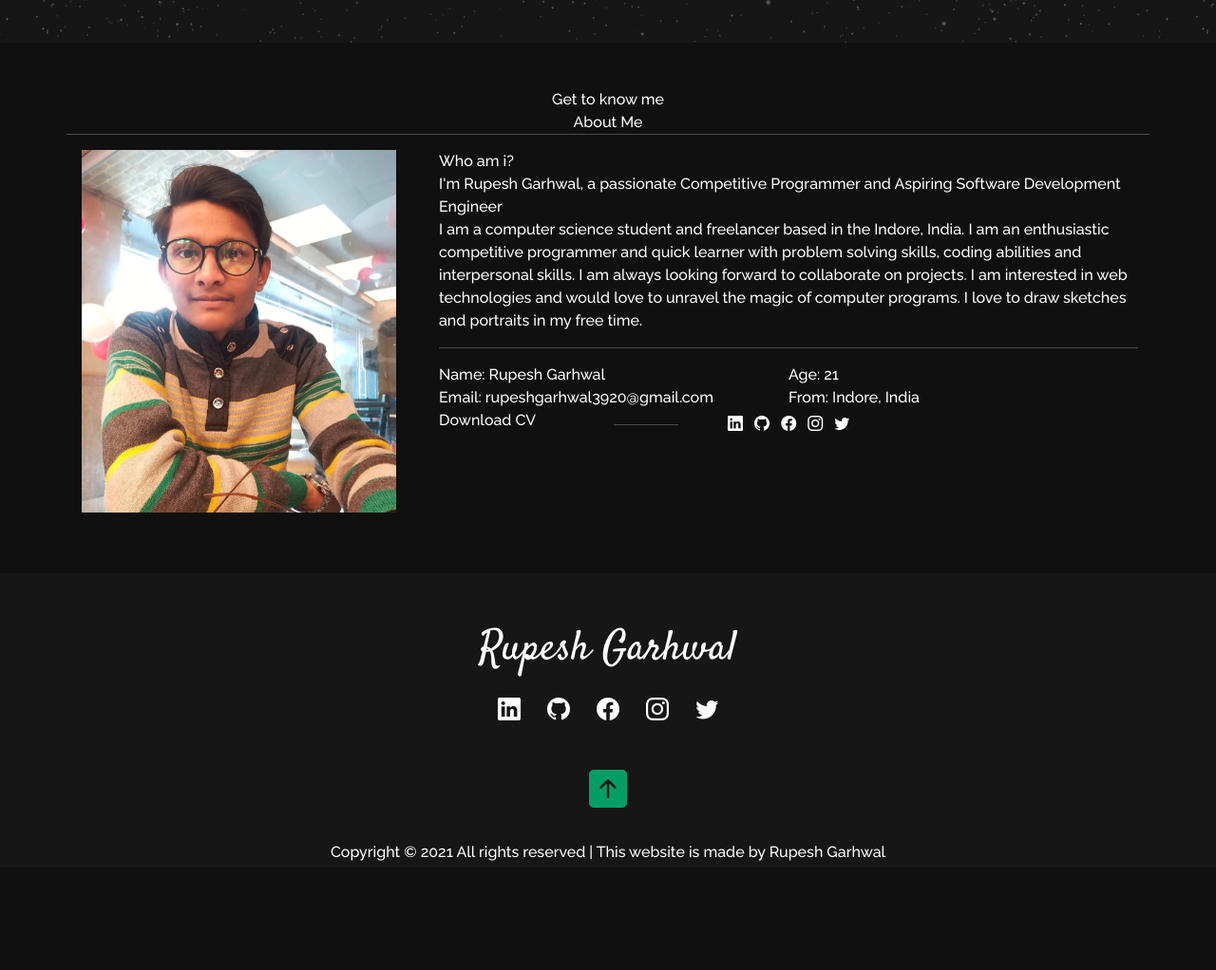
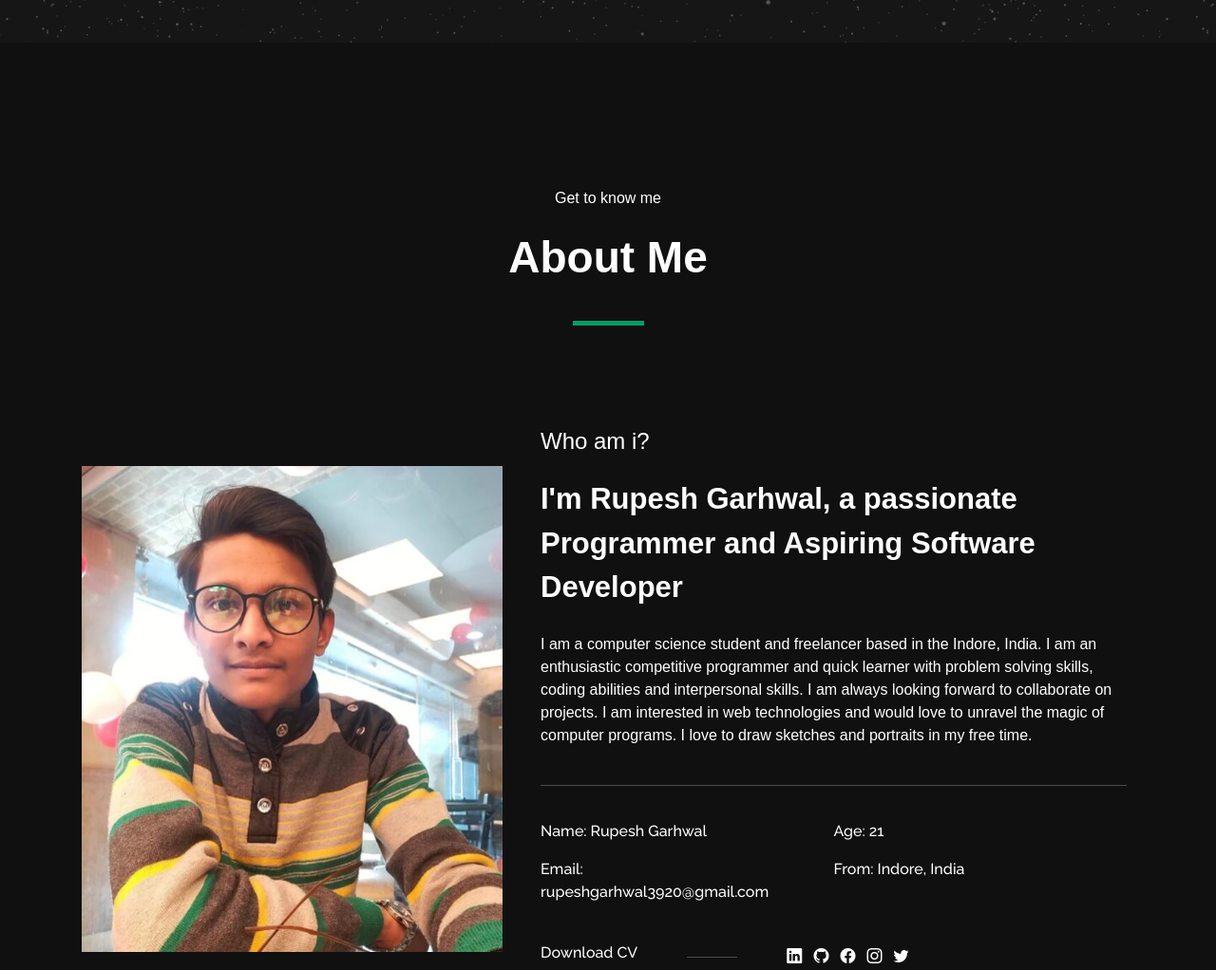
Before and after one commit to rg-rupeee/rupesh-garhwal, a plain HTML site: page src/index.html in a window 1280 px wide. Shown: the part 755-1777 px from the top of the page at 95% size. Before the commit the page ends 1669 px from the top, so only its background shows below. Drawn offline with nearby package versions, Linux system fonts and the light colour scheme.

Commit message:
about section work

```diff
--- a/src/index.html
+++ b/src/index.html
@@ -123,33 +123,33 @@
 		</main>
 
 		<!-- about section -->
-		<div id="About" class="py-5">
-			<div class="container">
+		<div id="About" class="py-5 my-5">
+			<div class="container mt-5">
 				<div class="row align-items-center justify-content-center text-center">
-					<div class="col-12">Get to know me</div>
-					<div class="col-12">About Me</div>
+					<div class="col-12 title-sec p-1 m-1">Get to know me</div>
+					<div class="col-12 title-main p-1 m-1">About Me</div>
 				</div>
-				<div class="row">
-					<hr />
+				<div class="row justify-content-center p-2 m-3">
+					<hr class="main-hr" style="height: 5px" />
 				</div>
-				<div class="row">
-					<div class="col-lg-4 px-3">
+				<div class="row py-5 align-items-center">
+					<div class="col-xl-5 px-3 text-center">
 						<img
 							class="rupesh-photo pb-3"
-							src="img.webp"
+							src="img-rg.webp"
 							alt="Rupesh Garhwal Photo"
-							width="95%"
+							width="100%"
 							draggable="false"
 						/>
 					</div>
-					<div class="col-lg-8">
-						<div class="row">
-							<div class="col-12">Who am i?</div>
-							<div class="col-12">
-								I'm Rupesh Garhwal, a passionate Competitive Programmer and
-								Aspiring Software Development Engineer
+					<div class="col-xl-7">
+						<div class="row py-1 my-1 px-0 mx-0">
+							<div class="col-12 whomi py-1 my-1">Who am i?</div>
+							<div class="col-12 about-main py-2 my-1">
+								I'm Rupesh Garhwal, a passionate Programmer and Aspiring
+								Software Developer
 							</div>
-							<div class="col-12">
+							<div class="col-12 about-desc py-2 my-1">
 								I am a computer science student and freelancer based in the
 								Indore, India. I am an enthusiastic competitive programmer and
 								quick learner with problem solving skills, coding abilities and
@@ -158,18 +158,18 @@
 								to unravel the magic of computer programs. I love to draw
 								sketches and portraits in my free time.
 							</div>
-							<div class="col-12">
+							<div class="col-12 py-2 my-1">
 								<hr />
 							</div>
-							<div class="row">
+							<div class="row py-1 my-1">
 								<div class="col-6">Name: Rupesh Garhwal</div>
 								<div class="col-6">Age: 21</div>
 							</div>
-							<div class="row">
+							<div class="row py-1 my-1">
 								<div class="col-6">Email: rupeshgarhwal3920@gmail.com</div>
 								<div class="col-6">From: Indore, India</div>
 							</div>
-							<div class="row">
+							<div class="row py-3 my-3">
 								<div class="col-lg-3">
 									<div class="btn-cv">Download CV</div>
 								</div>
--- a/src/style.css
+++ b/src/style.css
@@ -1,4 +1,4 @@
-@import url("https://fonts.googleapis.com/css2?family=Raleway:wght@400;500&family=Satisfy&display=swap");
+@import url("https://fonts.googleapis.com/css2?family=Raleway:wght@400;500&family=Satisfy&family=Poppins:wght@400;500;600;700;800&display=swap");
 
 html {
 	scroll-behavior: smooth;
@@ -96,29 +96,71 @@ ul {
 	color: #009e66;
 }
 
-footer{
+.title-main {
+	font-family: "Popins", sans-serif;
+	font-weight: 800;
+	font-size: 46px;
+}
+
+.title-sec {
+	font-family: "Popins", sans-serif;
+	font-weight: 400;
+	font-size: 16px;
+}
+
+.main-hr {
+	width: 75px;
+	border: none;
+	height: 4px;
+	background-color: #009e66;
+	opacity: 1;
+}
+
+.rupesh-photo{
+	max-width: 500px;
+}
+
+.whomi{
+	font-family: "Popins", sans-serif;
+	font-size: 24px;
+	font-weight: 400;
+}
+
+.about-main{
+	font-family: "Popins", sans-serif;
+	font-size: 31px;
+	font-weight: 700;
+}
+
+.about-desc{
+	font-family: "Popins", sans-serif;
+	font-size: 16px;
+}
+
+
+footer {
 	background-color: #161616;
 }
 
-.footer-container{
+.footer-container {
 	text-align: center;
 }
 
-.footer-heading{
+.footer-heading {
 	font-size: 44px;
 	font-weight: 500;
 	font-family: "Satisfy", serif;
 }
 
-.footer-logos ul li{
+.footer-logos ul li {
 	display: inline-block;
 }
 
-.scroll-top-logo{
-	color: #009e66;;
+.scroll-top-logo {
+	color: #009e66;
 }
 
-.scroll-top-logo:hover{
+.scroll-top-logo:hover {
 	color: #9f9f9f;
 }
 
```
Also changed, not shown: src/img-rg.webp (added), src/oie_121159013mrAuqB(2).webp (added), src/oie_121159013mrAuqB.webp (added).
